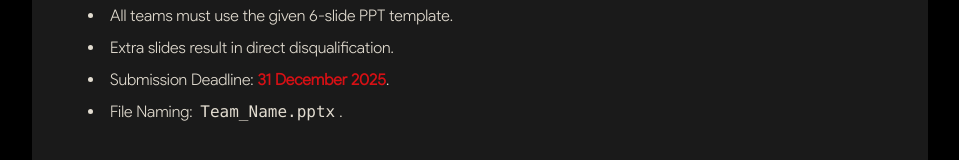
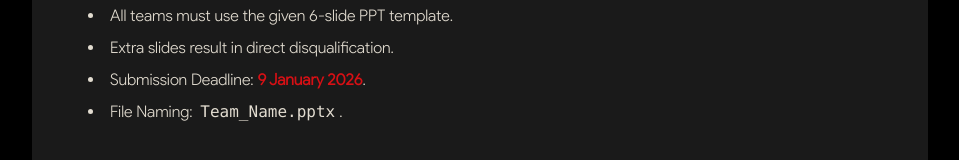
Before and after one commit to IEEE-SB-MITS/PegasusRegistration, a Next.js app: page / in a window 1280 px wide. Shown: the part 792-952 px from the top of the page, without its empty margins (160-1119 px from the left). Built offline with nearby package versions, Linux system fonts and the light colour scheme.

Commit message:
time mod

```diff
--- a/app/page.js
+++ b/app/page.js
@@ -57,7 +57,7 @@ export default function Guidelines() {
             <ul className="list-disc list-inside text-[#E2DCD0] text-base space-y-2">
               <li>All teams must use the given 6-slide PPT template.</li>
               <li>Extra slides result in direct disqualification.</li>
-              <li>Submission Deadline: <strong className="text-[#d71015]">31 December 2025</strong>.</li>
+              <li>Submission Deadline: <strong className="text-[#d71015]">9 January 2026</strong>.</li>
               <li>File Naming: <code className="px-1 rounded">Team_Name.pptx</code>.</li>
             </ul>
           </section>
```
